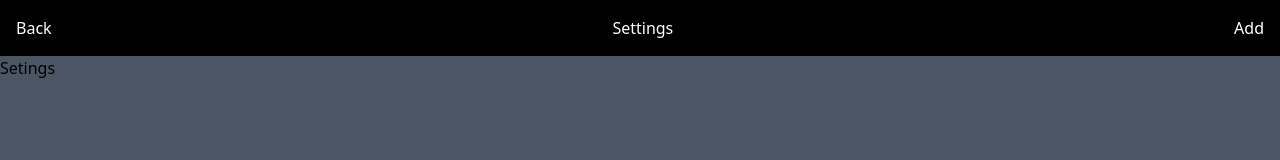
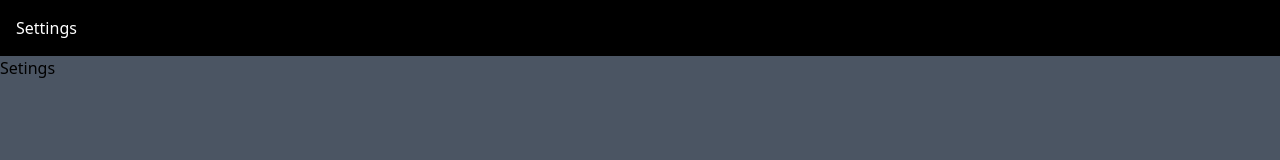
Before and after one commit to andrewmloop/workout-tracker, a React (Create React App) app in the folder client/: page /settings in a window 1280 px wide. Shown: the top 160 px of the page. Built offline with nearby package versions, Linux system fonts and the light colour scheme.

Commit message:
Refactor to include Banner in all pages
Refactored app to include the Banner component in all pages. This will allow more fine grained control over the back and add buttons with respect to the pages they'll be displayed on.

```diff
--- a/client/src/App.js
+++ b/client/src/App.js
@@ -1,16 +1,14 @@
 import React, { useState } from "react";
 import { Route, Routes, Outlet } from "react-router-dom";
-import { Navbar } from "./components/navbar/Navbar";
-import { Banner } from "./components/banner/Banner";
-
-import { RoutineList } from "./pages/RoutineList";
-import { Routine } from "./pages/Routine";
-import { ExerciseList } from "./pages/ExerciseList";
-import { Exercise } from "./pages/Exercise";
-import { Log } from "./pages/Log";
-import { Settings } from "./pages/Settings";
-import { Login } from "./pages/Login";
-import { Register } from "./pages/Register";
+import Navbar from "./components/Navbar";
+import ExerciseList from "./pages/ExerciseList";
+import Exercise from "./pages/Exercise";
+import RoutineList from "./pages/RoutineList";
+import Routine from "./pages/Routine";
+import Log from "./pages/Log";
+import Settings from "./pages/Settings";
+import Login from "./pages/Login";
+import Register from "./pages/Register";
 
 export default function App() {
   const [exerciseList, setExerciseList] = useState([]);
@@ -25,31 +23,38 @@ export default function App() {
           <Route exact path="/register" element={<Register />}/>
         </Route>
         <Route element={<WithNav bannerText={bannerText} />}>
-          <Route path="/routine-list" element={
-            <RoutineList
-              setBannerText={setBannerText}
-            />
-          }/>
           <Route path="/exercise-list" element={
             <ExerciseList
               setBannerText={setBannerText}
               exerciseList={exerciseList}
               setExerciseList={setExerciseList}
+              showAdd={true}
             />
           }/>
           <Route path="/exercise" element={
             <Exercise
               setBannerText={setBannerText}
+              showBack={true}
+            />
+          }/>
+          <Route path="/routine-list" element={
+            <RoutineList
+              setBannerText={setBannerText}
+              showBack={false}
+              showAdd={true}
             />
           }/>
           <Route path="/routine" element={
             <Routine
               setBannerText={setBannerText}
+              showBack={true}
+              showAdd={true}
             />
           }/>
           <Route path="/log" element={
             <Log
               setBannerText={setBannerText}
+              showBack={true}
             />
           }/>
           <Route path="/settings" element={
@@ -63,10 +68,9 @@ export default function App() {
   );
 }
 
-function WithNav(props) {
+function WithNav() {
   return (
     <>
-      <Banner bannerText={props.bannerText} />
       <Outlet />
       <Navbar />
     </>
--- /dev/null
+++ b/client/src/components/Banner.js
@@ -0,0 +1,25 @@
+import React from "react";
+import { useNavigate } from "react-router-dom";
+
+export default function Banner(props) {
+  const navigate = useNavigate();
+
+  const showBack = props.showBack;
+  const showAdd = props.showAdd;
+
+  return (
+    <div className="sticky top-0 left-0 w-full bg-black p-4 text-white">
+      <div className="flex justify-between items-center text-center">
+        { showBack
+          ? <button onClick={() => navigate(-1)}>Back</button>
+          : undefined
+        }
+        <h1>{props.bannerText}</h1>
+        { showAdd
+          ? <button>Add</button>
+          : undefined
+        }
+      </div>
+    </div>
+  );
+}
--- a/client/src/components/navbar/Navbar.js
+++ b/client/src/components/Navbar.js
@@ -1,7 +1,7 @@
 import React from "react";
 import { NavLink } from "react-router-dom";
 
-export const Navbar = () => {
+export default function Navbar() {
   return (
     <nav className="absolute left-0 bottom-0 w-full bg-black h-16 text-white">
       <div className="flex h-full justify-around items-center text-center">
@@ -12,7 +12,7 @@ export const Navbar = () => {
       </div>
     </nav>
   );
-};
+}
 
 const NavItem = (props) => {
   return (
--- a/client/src/components/banner/Banner.js
+++ /dev/null
@@ -1,20 +0,0 @@
-import React from "react";
-import { useNavigate } from "react-router-dom";
-
-export const Banner = (props) => {
-  const navigate = useNavigate();
-
-  return (
-    <div className="sticky top-0 left-0 w-full bg-black p-4 text-white">
-      <div className="flex justify-between items-center">
-        <button onClick={() => navigate(-1)}>
-          Back
-        </button>
-        <h1>{props.bannerText}</h1>
-        <button>
-          Add
-        </button>
-      </div>
-    </div>
-  );
-};
--- a/client/src/pages/Exercise.js
+++ b/client/src/pages/Exercise.js
@@ -1,20 +1,22 @@
-import React, { useEffect } from "react";
+import React from "react";
 import { useLocation } from "react-router-dom";
+import Banner from "../components/Banner";
 
 // function capitalizeFirstLetter(string) {
 //   return string.charAt(0).toUpperCase() + string.slice(1);
 // }
 
-export const Exercise = (props) => {
+export default function Exercise() {
   // Exercise data passed from ExerciseList page to avoid multiple requests
   const location = useLocation();
   const data = location.state.exercise;
 
-  useEffect( () => {
-    props.setBannerText("Exercise Details");
-  }, []);
-
   return (
+    <>
+      <Banner
+        bannerText={"Exercise Details"}
+        showBack={true}
+      />
       <div className="p-8 text-center text-white">
         <h1 className="font-bold mb-4">{data.name}</h1>
         <p>{data.level} | {data.force} | {data.category}</p>
@@ -30,5 +32,6 @@ export const Exercise = (props) => {
           return <p key={i}>{line}</p>;
         })}
       </div>
+    </>
   );
-};
+}
--- a/client/src/pages/ExerciseList.js
+++ b/client/src/pages/ExerciseList.js
@@ -1,7 +1,8 @@
 import React, { useEffect, useState } from "react";
 import { Link } from "react-router-dom";
+import Banner from "../components/Banner";
 
-export const ExerciseList = (props) => {
+export default function ExerciseList(props) {
   const [loading, setLoading] = useState(true);
   const [error, setError] = useState(false);
 
@@ -38,6 +39,11 @@ export const ExerciseList = (props) => {
   if (error) return "Error!";
 
   return (
+    <>
+      <Banner
+        bannerText={"Exercises"}
+        showAdd={true}
+      />
       <div className="p-8 h-full overflow-y-scroll">
         <ul className="flex flex-col justify-start">
           {
@@ -58,5 +64,6 @@ export const ExerciseList = (props) => {
           }
         </ul>
       </div>
+    </>
   );
-};
+}
--- a/client/src/pages/Log.js
+++ b/client/src/pages/Log.js
@@ -1,7 +1,8 @@
 import React, { useEffect, useState } from "react";
 import { useLocation } from "react-router-dom";
+import Banner from "../components/Banner";
 
-export const Log = (props) => {
+export default function Log() {
   // Location data that gets passed to log from routine
   const location = useLocation();
   const data = location.state.exercise;
@@ -59,11 +60,15 @@ export const Log = (props) => {
   };
 
   useEffect( () => {
-    props.setBannerText(data.name);
     fetchLogs();
   }, []);
 
   return (
+    <>
+      <Banner
+        bannerText={data.name}
+        showBack={true}
+      />
       <div className="flex h-full p-8">
         {/* Log Column */}
         <div className="w-2/3 h-full">
@@ -128,5 +133,6 @@ export const Log = (props) => {
           </form>
         </div>
       </div>
+    </>
   );
-};
+}
--- a/client/src/pages/Login.js
+++ b/client/src/pages/Login.js
@@ -1,7 +1,7 @@
 import React, { useState } from "react";
 import { Link, useNavigate } from "react-router-dom";
 
-export const Login = () => {
+export default function Login() {
   // Redirect user on successful login
   const navigate = useNavigate();
 
@@ -9,7 +9,6 @@ export const Login = () => {
   const [userEmail, setUserEmail] = useState("");
   const [userPassword, setUserPassword] = useState("");
 
-  const [loading, setLoading] = useState(false);
   const [error, setError] = useState(false);
 
   const handleSubmit = async (e) => {
@@ -19,8 +18,6 @@ export const Login = () => {
       email: userEmail,
       password: userPassword,
     };
-
-    setLoading(true);
 
     try {
       const response = await fetch("http://localhost:9900/auth/login", {
@@ -37,8 +34,6 @@ export const Login = () => {
       console.error("Error authenticating user: ", error);
       setError(true);
     }
-
-    setLoading(false);
   };
 
   return (
@@ -66,10 +61,9 @@ export const Login = () => {
             className="w-full bg-amber-400"
           >Submit</button>
         </form>
-        { loading ? "Loading" : null }
         { error ? "Error logging in." : null }
         <p>Don&apos;t have an account? <Link to="/register">Sign Up</Link></p>
       </div>
     </div>
   );
-};
+}
--- a/client/src/pages/Register.js
+++ b/client/src/pages/Register.js
@@ -1,7 +1,7 @@
 import React, { useState } from "react";
 import { Link, useNavigate } from "react-router-dom";
 
-export const Register = () => {
+export default function Register() {
   // Redirect user on successful register
   const navigate = useNavigate();
 
@@ -171,4 +171,4 @@ export const Register = () => {
       </div>
     </div>
   );
-};
+}
--- a/client/src/pages/Routine.js
+++ b/client/src/pages/Routine.js
@@ -1,7 +1,8 @@
 import React, { useEffect, useState } from "react";
 import { useLocation, Link } from "react-router-dom";
+import Banner from "../components/Banner";
 
-export const Routine = (props) => {
+export default function Routine() {
   // Routine data from route history
   const location = useLocation();
   const routineData = location.state.routine;
@@ -31,7 +32,6 @@ export const Routine = (props) => {
   };
 
   useEffect( () => {
-    props.setBannerText(routineData.name);
     fetchRoutineExercises();
   }, []);
 
@@ -39,6 +39,12 @@ export const Routine = (props) => {
   if (error) return "Error!";
 
   return (
+    <>
+      <Banner
+        bannerText={routineData.name}
+        showBack={true}
+        showAdd={true}
+      />
       <div className="p-8 text-center text-white">
         <ul className="flex flex-col justify-start text-left">
           { console.log(exerciseList) }
@@ -64,5 +70,6 @@ export const Routine = (props) => {
           }
         </ul>
       </div>
+    </>
   );
-};
+}
--- a/client/src/pages/RoutineList.js
+++ b/client/src/pages/RoutineList.js
@@ -1,13 +1,13 @@
 import React, { useEffect, useState } from "react";
 import { Link } from "react-router-dom";
+import Banner from "../components/Banner";
 
-export const RoutineList = (props) => {
+export default function RoutineList() {
   const [routineList, setRoutineList] = useState([]);
   const [loading, setLoading] = useState(true);
   const [error, setError] = useState(false);
 
   useEffect( () => {
-    props.setBannerText("Routines");
     fetchRoutines();
   }, []);
 
@@ -32,6 +32,11 @@ export const RoutineList = (props) => {
   if (error) return "Error!";
 
   return (
+    <>
+      <Banner
+        bannerText={"Routines"}
+        showAdd={true}
+      />
       <div className="p-8">
         <ul className="flex flex-col justify-start">
           {
@@ -52,5 +57,6 @@ export const RoutineList = (props) => {
           }
         </ul>
       </div>
+    </>
   );
-};
+}
--- a/client/src/pages/Settings.js
+++ b/client/src/pages/Settings.js
@@ -1,14 +1,15 @@
-import React, { useEffect } from "react";
+import React from "react";
+import Banner from "../components/Banner";
 
-export const Settings = (props) => {
-
-  useEffect( () => {
-    props.setBannerText("Settings");
-  }, []);
-
+export default function Settings() {
   return (
-    <div>
-      Setings
-    </div>
+    <>
+      <Banner
+        bannerText={"Settings"}
+      />
+      <div>
+        Setings
+      </div>
+    </>
   );
-};
+}
```
Lines whose indentation alone changed are shown as unchanged.
